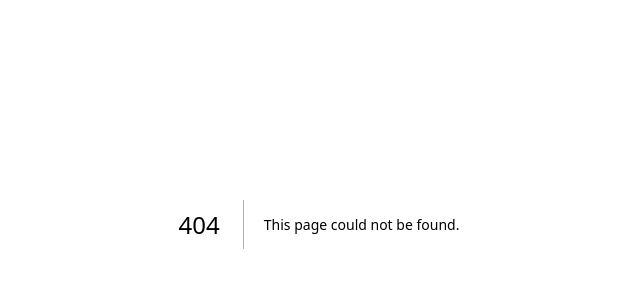
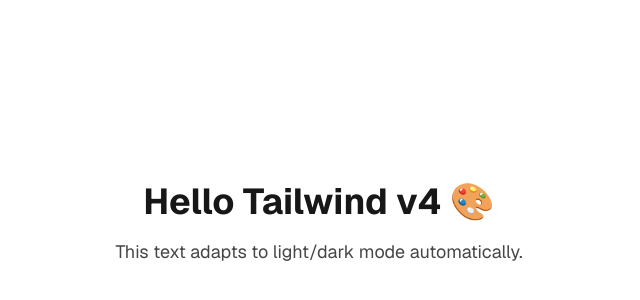
Before and after one commit to figoaljufrie/final-project-fe, a Next.js app: page /home in a window 1280 px wide. Before the commit this address had no page. Shown: the part 176-476 px from the top of the page, without its empty margins (321-961 px from the left). Built offline with nearby package versions, Linux system fonts and the light colour scheme.

Commit message:
initial-commit/testing

```diff
--- /dev/null
+++ b/src/app/home/page.tsx
@@ -0,0 +1,12 @@
+export default function Home() {
+  return (
+    <main className="flex min-h-screen flex-col items-center justify-center bg-background text-foreground font-sans">
+      <h1 className="text-4xl font-bold">Hello Tailwind v4 🎨</h1>
+      <p className="mt-4 text-lg text-foreground/80">
+        This text adapts to light/dark mode automatically.
+      </p>
+    </main>
+  );
+}
+
+//Tailwind testing before push.
--- a/src/app/page.tsx
+++ b/src/app/page.tsx
@@ -42,7 +42,7 @@
             Deploy now
           </a>
           <a
-            className="rounded-full border border-solid border-black/[.08] dark:border-white/[.145] transition-colors flex items-center justify-center hover:bg-[#f2f2f2] dark:hover:bg-[#1a1a1a] hover:border-transparent font-medium text-sm sm:text-base h-10 sm:h-12 px-4 sm:px-5 w-full sm:w-auto md:w-[158px]"
+            className="rounded-full border border-solid border-black/[.08] dark:border-white/[.145] transition-colors flex items-center justify-center hover:bg-[#f2f2f2] dark:hover:bg-[#1a1a1a] hover:border-transparent font-medium text-lg sm:text-base h-10 sm:h-12 px-4 sm:px-5 w-full sm:w-auto md:w-[158px]"
             href="https://nextjs.org/docs?utm_source=create-next-app&utm_medium=appdir-template-tw&utm_campaign=create-next-app"
             target="_blank"
             rel="noopener noreferrer"
```
Also changed, not shown: package.json (+8 -6 lines), 1 other file (tests, documents, lock files or other folders).
